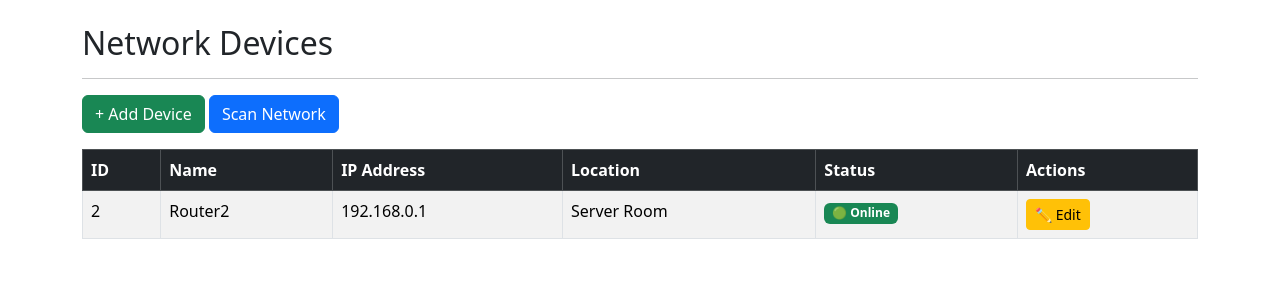
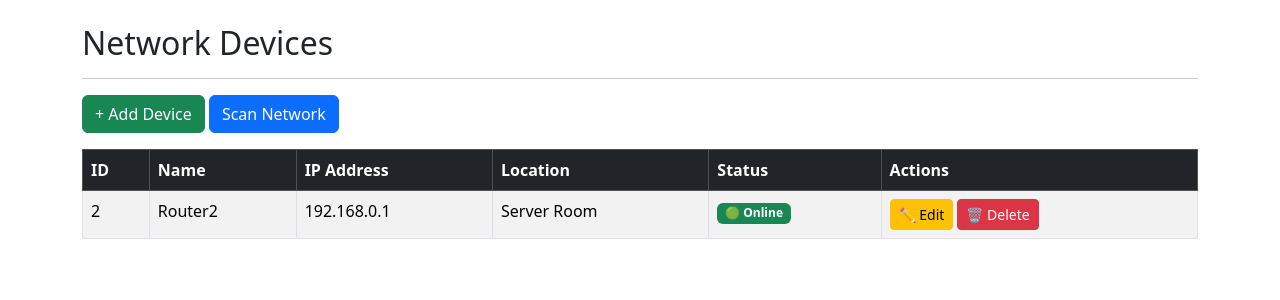
Before and after one commit to iftekhar768/NetVision, a Flask app: page /devices in a window 1280 px wide. Shown: the part 56-356 px from the top of the page. Run offline with Flask 3, Linux system fonts and the light colour scheme; data comes from the database, SQL or seed files in the repository; both versions use the stored data as it was after the commit.

Commit message:
Complete Crud operations for device management

```diff
--- a/app.py
+++ b/app.py
@@ -84,6 +84,16 @@ def edit_device(id):
         device=device
     )
 
+@app.route("/delete-device/<int:id>")
+def delete_device(id):
+
+    device = Device.query.get_or_404(id)
+
+    db.session.delete(device)
+    db.session.commit()
+
+    return redirect("/devices")
+
 with app.app_context():
     db.create_all()
 
--- a/templates/devices.html
+++ b/templates/devices.html
@@ -61,12 +61,19 @@
             </td>
             <td>
 
-                            <a href="/edit-device/{{ device.id }}"
+                <a href="/edit-device/{{ device.id }}"
                 class="btn btn-warning btn-sm">
                     ✏️ Edit
-                            </a>
+                </a>
+
+                <a href="/delete-device/{{ device.id }}"
+                class="btn btn-danger btn-sm"
+                onclick="return confirm('Are you sure you want to delete this device?')">
+                    🗑 Delete
+                </a>
 
             </td>
+
 
         </tr>
 
```
Also changed, not shown: database/network.db.
